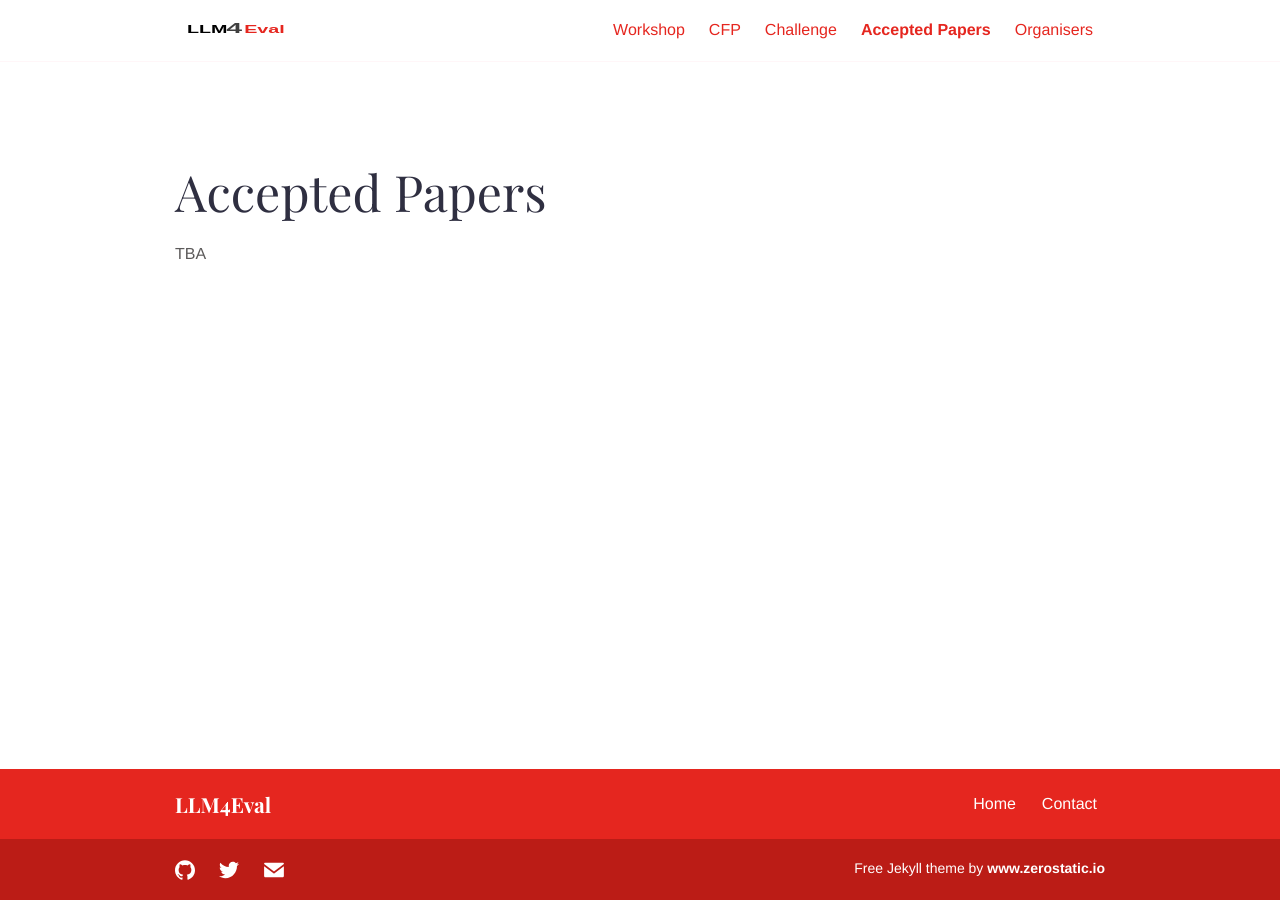
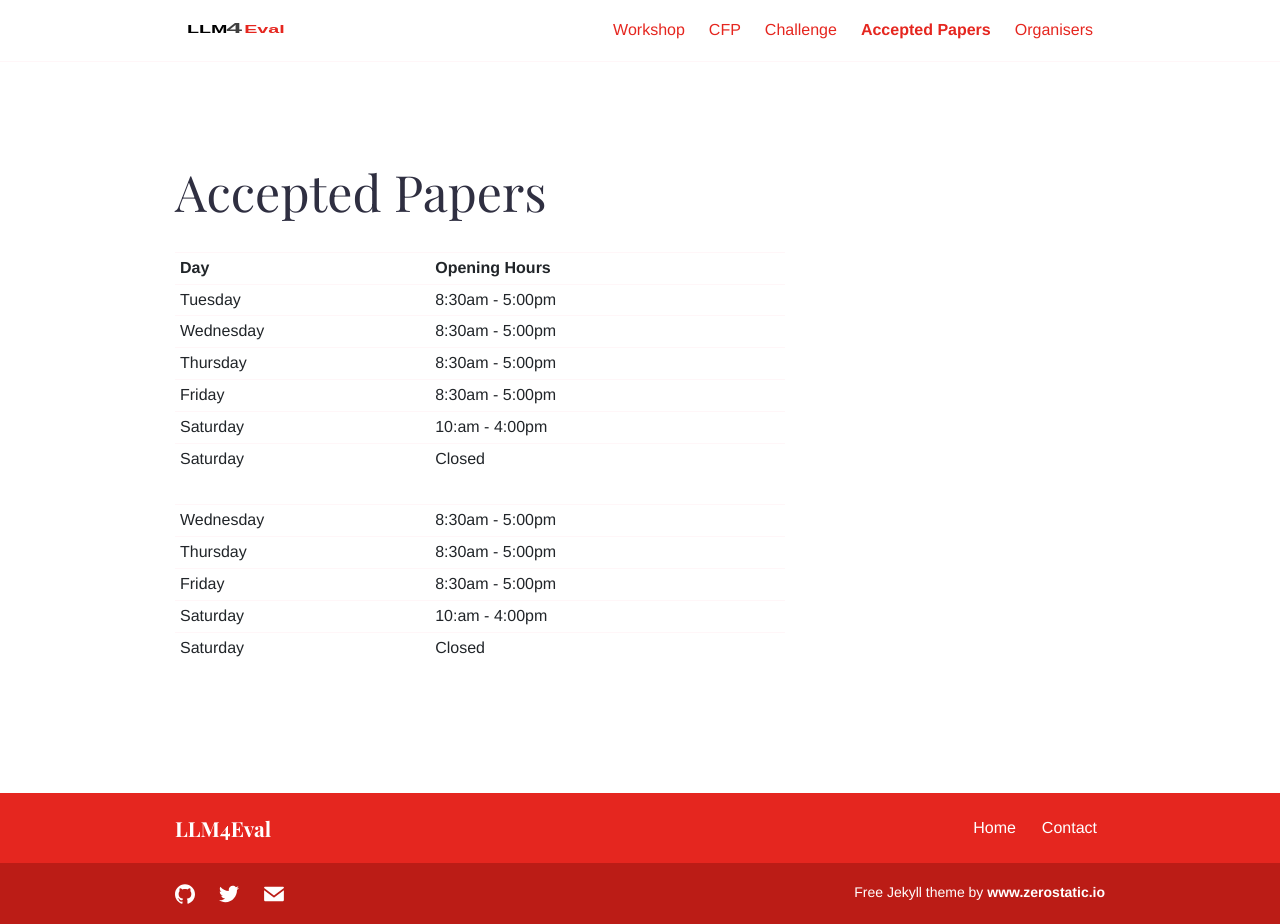
Before and after one commit to LLM4Eval/llm4eval, a Jekyll site: the page built from papers.md, in a window 1280 px wide. Built offline with Jekyll 4.4.1, drawn with Linux system fonts in a browser that asks for light colours; before the commit the page ends 900 px from its top, so only the background shows below that.

Commit message:
Update papers.md

```diff
--- a/papers.md
+++ b/papers.md
@@ -5,4 +5,19 @@ description: Accepted Papers
 bodyClass: page-about
 ---
 
-TBA
+| Day       | Opening Hours   |
+| --------- | --------------- |
+| Tuesday   | 8:30am - 5:00pm |
+| Wednesday | 8:30am - 5:00pm |
+| Thursday  | 8:30am - 5:00pm |
+| Friday    | 8:30am - 5:00pm |
+| Saturday  | 10:am - 4:00pm  |
+| Saturday  | Closed          |
+
+
+
+| Wednesday | 8:30am - 5:00pm |
+| Thursday  | 8:30am - 5:00pm |
+| Friday    | 8:30am - 5:00pm |
+| Saturday  | 10:am - 4:00pm  |
+| Saturday  | Closed          |
```
